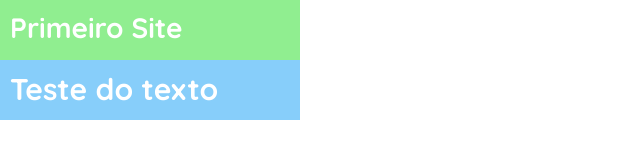
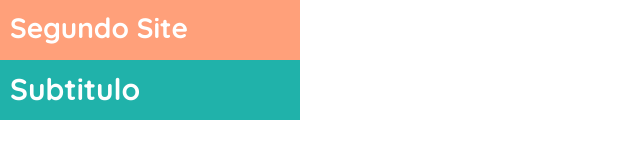
Before and after one commit to beatrizmoreirasouza/html-basic, a plain HTML site: page index.html in a window 1280 px wide. Shown: the whole page, without its empty margins (0-640 px from the left). Drawn offline with Linux system fonts and the light colour scheme.

Commit message:
alteração de titulos e cores

```diff
--- a/index.html
+++ b/index.html
@@ -11,7 +11,7 @@
   <link rel="stylesheet" href="style.css">
 </head>
 <body>
-  <h1>Primeiro Site</h1>
-  <span>Teste do texto</span>
+  <h1>Segundo Site</h1>
+  <span>Subtitulo</span>
 </body>
 </html>
--- a/style.css
+++ b/style.css
@@ -14,7 +14,7 @@ h1 {
   width: 300px;
   height: 60px;
   color: white;
-  background-color: lightgreen;
+  background-color: lightsalmon;
 }
 
 span {
@@ -25,5 +25,5 @@ span {
   font-size: 30px;
   font-weight: bold;
   color: white;
-  background-color: lightskyblue;
+  background-color: lightseagreen;
 }
```
